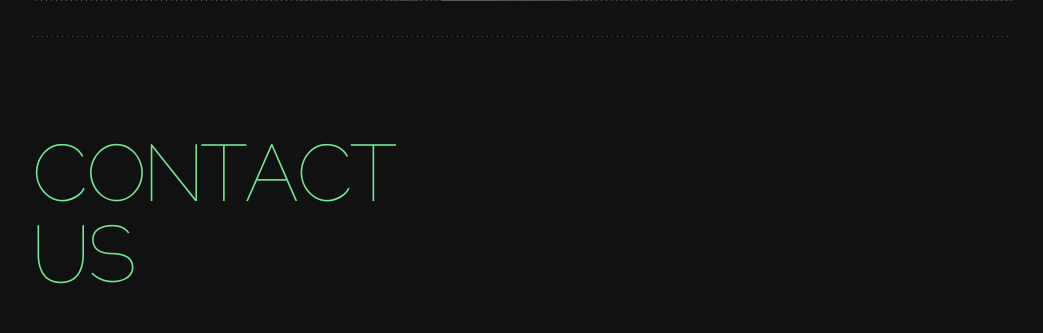
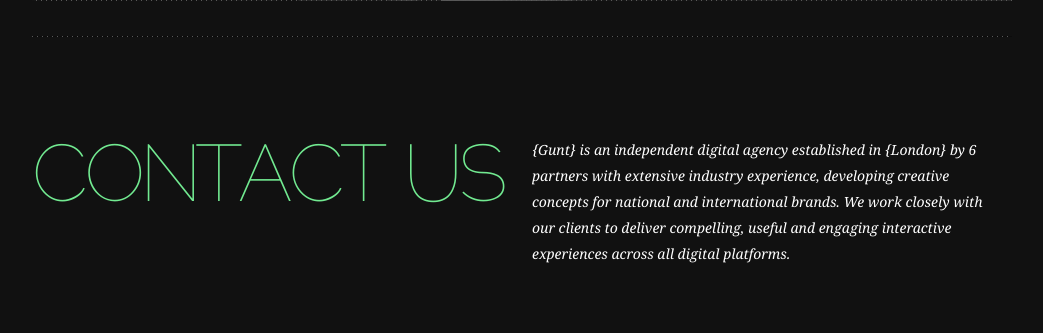
Before and after one commit to MadeByLoosers/madebyloosers.github.io, a PHP site: page / in a window 1280 px wide. Shown: the part 5759-6092 px from the top of the page, without its empty margins (118-1161 px from the left). Run offline with PHP 8.4, Linux system fonts and the light colour scheme; some libraries are stand-ins or nearby versions; some web fonts are replaced.

Commit message:
Styleeee

```diff
--- a/includes/css/style.css
+++ b/includes/css/style.css
@@ -421,7 +421,6 @@
     float: right;
   }
 
-  /* Home */
   #home {
     padding-top: 57px;
   }
@@ -434,6 +433,11 @@
   .section .goatsee {
     background: none;
   }
+
+  #contact h2 {
+    letter-spacing: -0.05em;
+  }
+
 
   /* specific section styles */
   .slideshow {
--- a/index.html
+++ b/index.html
@@ -254,6 +254,9 @@
       <div id="contact" class="section clearfix">
         <div class="section-header clearfix">
           <h2>Contact us</h2>
+          <div class="content">
+            <p><span>{Gunt}</span> is an independent digital agency established in <span>{London}</span> by 6 partners with extensive industry experience, developing creative concepts for national and international brands. We work closely with our clients to deliver compelling, useful and engaging interactive experiences across all digital platforms.</p>
+          </div>
         </div>
 
         <div class="section-content">
```
